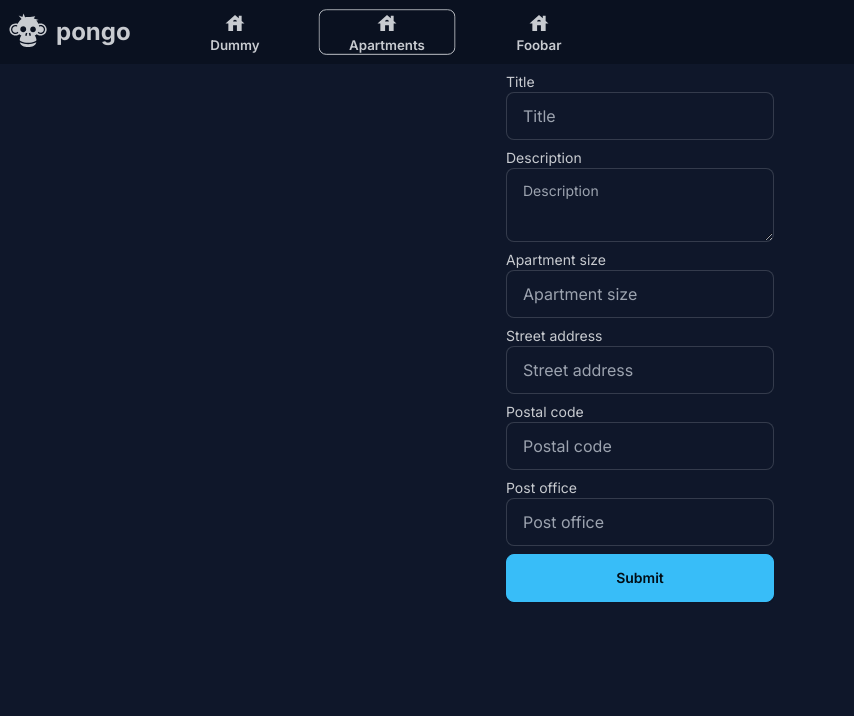
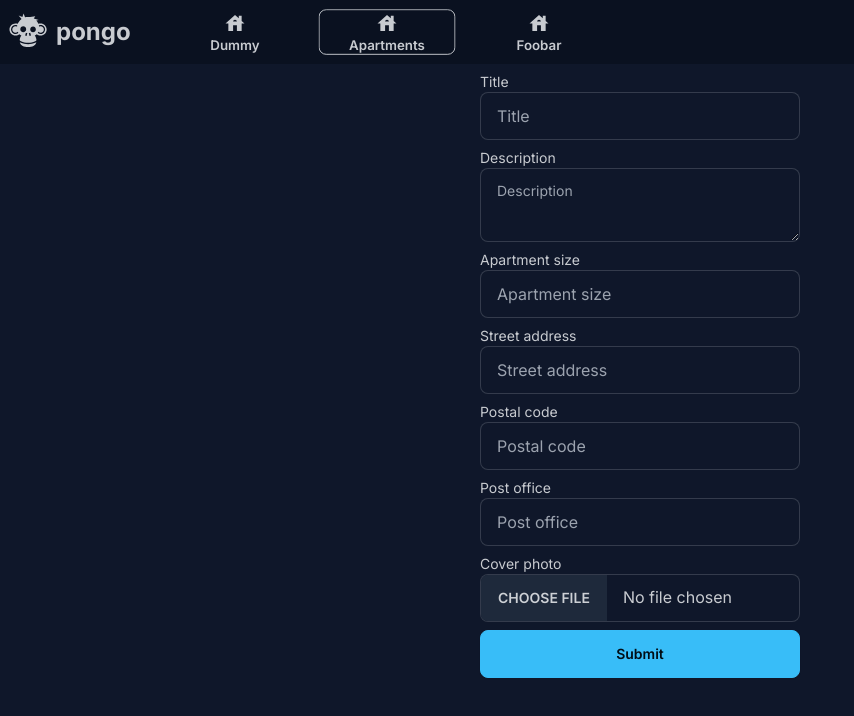
Before and after one commit to oskkos/pongo, a Next.js app: page /apartments/add in a window 1280 px wide. Shown: the top 716 px of the page, without its empty margins (0-854 px from the left). Built offline with nearby package versions, Linux system fonts and the light colour scheme.

Commit message:
feat: :sparkles: Add cover photo upload functionality onto new apartment form

```diff
--- a/src/app/apartments/add/page.tsx
+++ b/src/app/apartments/add/page.tsx
@@ -17,10 +17,12 @@ interface ToastData {
 
 async function onSubmit(data: AddNewApartmentData, setToast: Dispatch<SetStateAction<ToastData>>) {
   try {
+    console.log(data.coverPhoto);
     const ret = await addNewApartment(data);
 
-    // addNewApartment redirects on success, so if get to here error occurred
-    setToast({ visible: true, message: ret.error, type: 'alert-error' });
+    if (ret?.status === 'error') {
+      setToast({ visible: true, message: ret.error, type: 'alert-error' });
+    }
 
     // eslint-disable-next-line @typescript-eslint/no-unused-vars
   } catch (e) {
@@ -77,6 +79,15 @@ export default function AddNewApartment() {
         <Input label={i18n.PostalCode} name="postalCode" register={register} error={errors.postalCode} />
         <Input label={i18n.PostOffice} name="postOffice" register={register} error={errors.postOffice} />
 
+        <Input
+          label={i18n.CoverPhoto}
+          name="coverPhoto"
+          register={register}
+          error={errors.coverPhoto}
+          type="file"
+          className="file-input file-input-bordered w-full max-w-xs"
+        />
+
         <button className="btn btn-primary mt-2" type="submit">
           {i18n.Submit}
         </button>
--- a/src/components/input.tsx
+++ b/src/components/input.tsx
@@ -8,12 +8,14 @@ export default function Input<T extends FieldValues>({
   register,
   type,
   error,
+  className,
 }: {
   label: string;
   name: Path<T>;
   register: UseFormRegister<T>;
   type?: string;
   error?: FieldError;
+  className?: string;
 }) {
   return (
     <>
@@ -22,7 +24,7 @@ export default function Input<T extends FieldValues>({
         {...register(name)}
         placeholder={label}
         type={type ?? 'text'}
-        className="input input-bordered w-full max-w-xs"
+        className={`${className ?? 'input input-bordered w-full max-w-xs'}`}
       />
       <FormFieldError error={error} />
     </>
--- a/src/lib/i18n.ts
+++ b/src/lib/i18n.ts
@@ -3,6 +3,7 @@ export const i18n = {
   ApartmentAdded: 'Apartment added',
   Apartments: 'Apartments',
   ApartmentSize: 'Apartment size',
+  CoverPhoto: 'Cover photo',
   Description: 'Description',
   Error: 'Oops, we faced an error',
   PostalCode: 'Postal code',
--- a/src/schemas/addNewApartmentSchema.ts
+++ b/src/schemas/addNewApartmentSchema.ts
@@ -5,6 +5,7 @@ import type { ZodType } from 'zod';
 
 export interface AddNewApartmentData {
   apartmentSize: number;
+  coverPhoto?: FileList | null;
   description: string | null;
   postalCode: string;
   postOffice: string;
@@ -13,6 +14,7 @@ export interface AddNewApartmentData {
 }
 export const AddNewApartmentDataFields: Record<string, keyof AddNewApartmentData> = {
   apartmentSize: 'apartmentSize',
+  coverPhoto: 'coverPhoto',
   description: 'description',
   postalCode: 'postalCode',
   postOffice: 'postOffice',
@@ -21,6 +23,7 @@ export const AddNewApartmentDataFields: Record<string, keyof AddNewApartmentData
 };
 export const AddNewApartmentSchema: ZodType<AddNewApartmentData> = z.object({
   apartmentSize: z.coerce.number().positive().int(),
+  coverPhoto: z.any().optional(),
   description: z.string(),
   postalCode: z.string().regex(/^\d{5}$/),
   postOffice: z.string().min(1),
--- a/src/services/apartmentService.ts
+++ b/src/services/apartmentService.ts
@@ -11,11 +11,16 @@ export function getAllApartments() {
 export function getApartmentBySlug(slug: string) {
   return apartmentRepository.getApartmentBySlug(slug);
 }
-export async function addNewApartment(data: AddNewApartmentData) {
-  const slug = generateSlug(data.streetAddress);
-  return apartmentRepository.addNewApartment({ ...data, slug: slug });
-}
 export async function setCoverPhoto(coverPhoto: File, slug: string) {
   const coverImageId = await uploadImage(coverPhoto, slug);
   await apartmentRepository.updateApartment(slug, { coverImageId });
 }
+export async function addNewApartment(data: AddNewApartmentData) {
+  const slug = generateSlug(data.streetAddress);
+  const { coverPhoto, ...apartmentData } = data;
+  const apartment = await apartmentRepository.addNewApartment({ ...apartmentData, slug: slug });
+  if (coverPhoto?.[0]) {
+    await setCoverPhoto(coverPhoto[0], slug);
+  }
+  return apartment;
+}
--- a/src/services/imageUploadService.ts
+++ b/src/services/imageUploadService.ts
@@ -3,6 +3,7 @@ import 'server-only';
 import cloudinary from 'cloudinary';
 
 export async function uploadImage(file: File, slug: string) {
+  console.log('uploading image', file);
   const imageBuffer = Buffer.from(await file.arrayBuffer());
   const uploadResult: cloudinary.UploadApiResponse | undefined = await new Promise((resolve) => {
     cloudinary.v2.uploader
```
